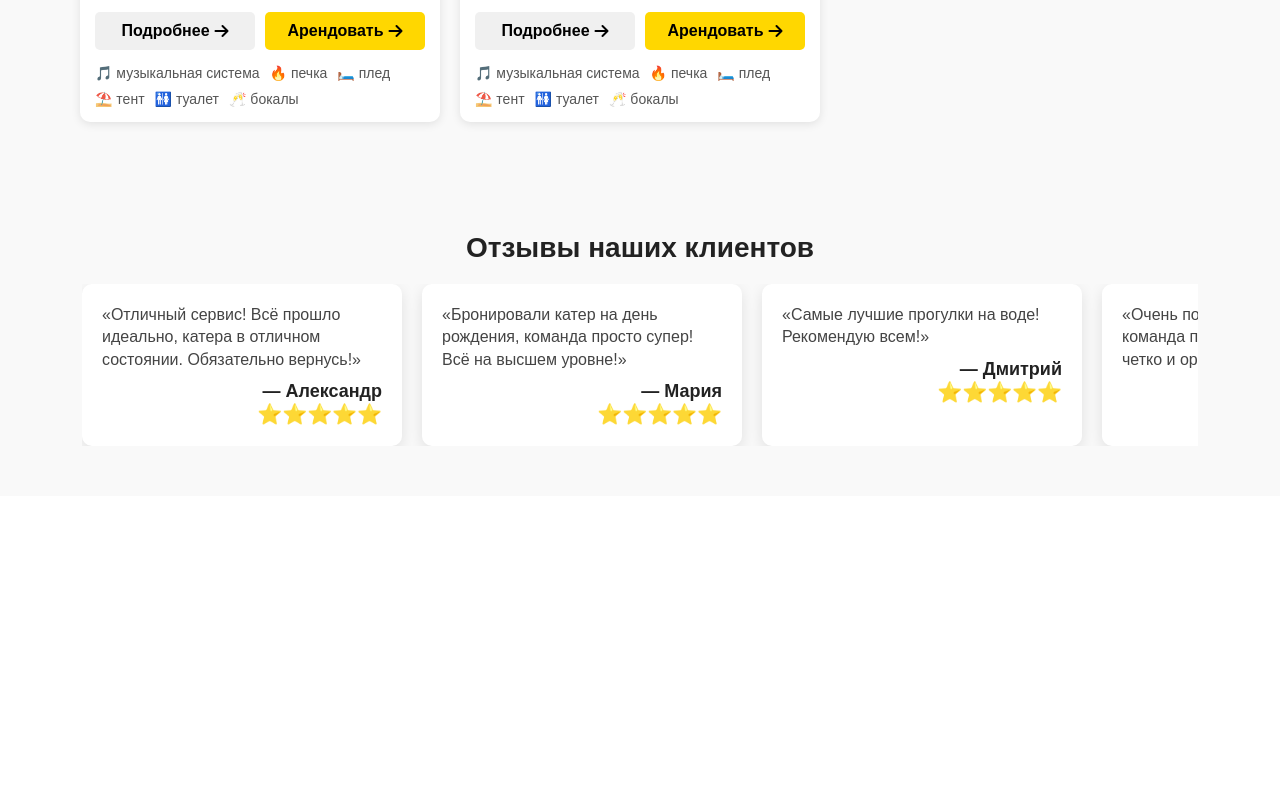
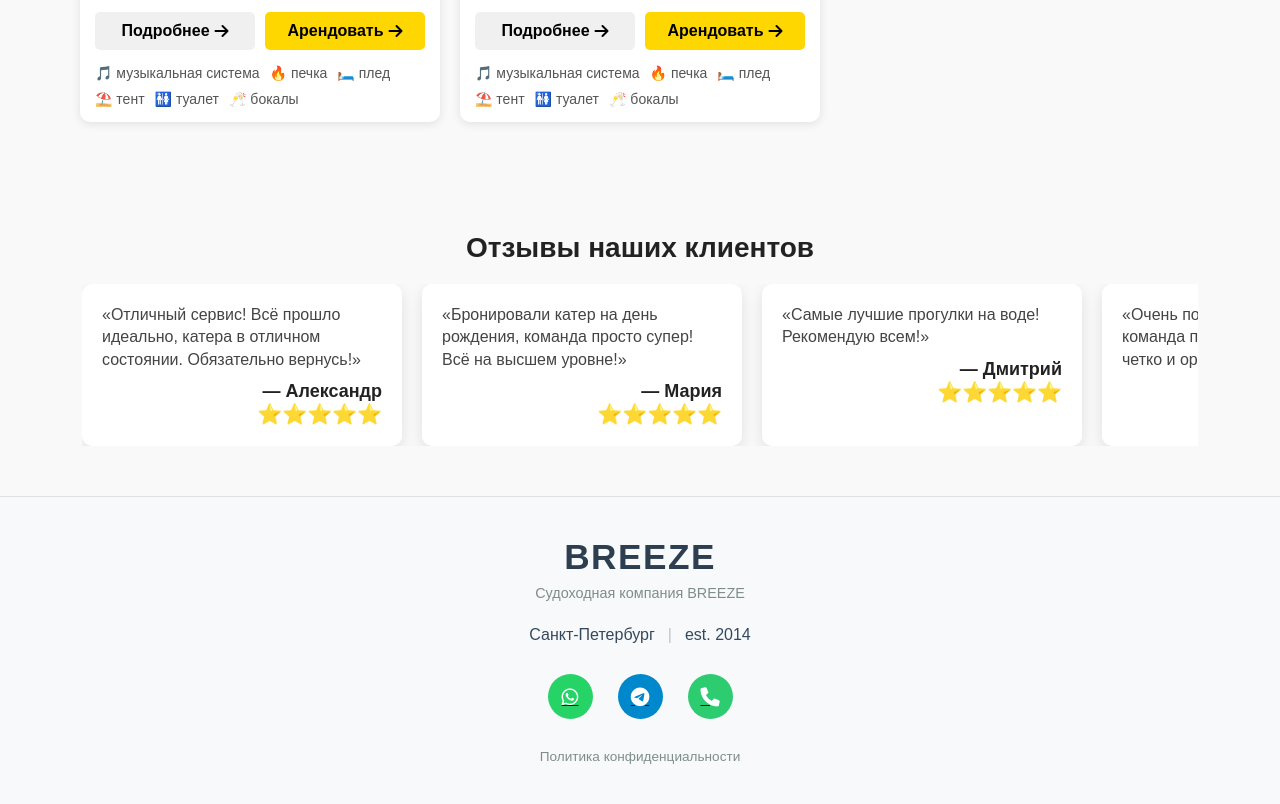
Before and after one commit to Mishana2007/yachts, a plain HTML site: page index.html in a window 1280 px wide. Shown: the part 480-1284 px from the top of the page. Before the commit the page ends 976 px from the top, so only its background shows below. Drawn offline with Linux system fonts and the light colour scheme.

Commit message:
Update index.html

```diff
--- a/index.html
+++ b/index.html
@@ -254,6 +254,51 @@
     </section>
 
 
+    <footer class="company-footer">
+        <div class="footer-content">
+            <!-- Логотип -->
+            <div class="footer-brand">
+                <h2 class="logo-text">BREEZE</h2>
+                <p class="company-description">Судоходная компания BREEZE</p>
+            </div>
+
+            <!-- Локации -->
+            <div class="locations">
+                <div class="location-item">
+                    <span class="city">Санкт-Петербург</span>
+                    <span class="separator">|</span>
+                    <span class="established">est. 2014</span>
+                </div>
+                <!-- <div class="location-item">
+                    <span class="city">Дубай</span>
+                    <span class="separator">|</span>
+                    <span class="established">est. 2024</span>
+                </div> -->
+            </div>
+
+            <!-- Социальные иконки (новая версия) -->
+            <div class="social-icons-new">
+                <a href="#" class="social-link whatsapp">
+                    <i class="fab fa-whatsapp"></i>
+                </a>
+                <a href="#" class="social-link telegram">
+                    <i class="fab fa-telegram"></i>
+                </a>
+                <a href="#" class="social-link phone">
+                    <i class="fas fa-phone"></i>
+                </a>
+            </div>
+
+            <!-- Политика конфиденциальности -->
+            <div class="footer-legal">
+                <a href="/privacy-policy" class="privacy-link">
+                    Политика конфиденциальности
+                </a>
+            </div>
+        </div>
+    </footer>
+
+
 <script src="script.js"></script>
 </body>
 </html>
```
